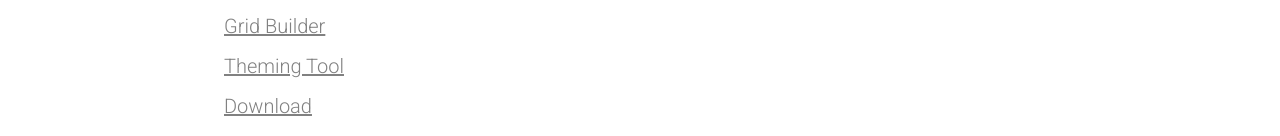
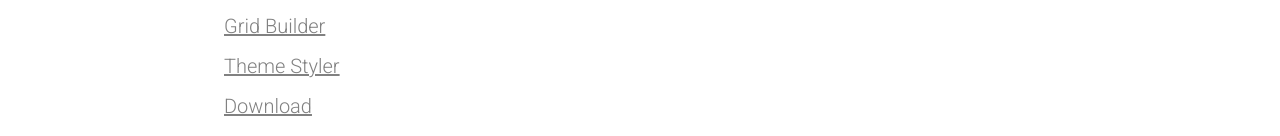
Before and after one commit to mui-toolkit/mui-toolkit, a React (Create React App) app: page /learn in a window 1280 px wide. Shown: the part 394-530 px from the top of the page. Built offline with nearby package versions, Linux system fonts and the light colour scheme; no server answers.

Commit message:
changed tool to styler

```diff
--- a/src/components/Learn.js
+++ b/src/components/Learn.js
@@ -58,12 +58,7 @@ export default function Learn() {
 						</Typography>
 						<br />
 						<Typography> CONTENTS</Typography>
-						<HashLink
-							smooth
-							to="#what-is-material-ui"
-							className={classes.contentLinks}
-							// href='https://material-ui.com/customization/theming/'
-						>
+						<HashLink smooth to="#what-is-material-ui" className={classes.contentLinks}>
 							What is Material-Ui?
 						</HashLink>
 						<br />
@@ -75,8 +70,8 @@ export default function Learn() {
 							Grid Builder
 						</HashLink>
 						<br />
-						<HashLink to="#theming-tool" className={classes.contentLinks}>
-							Theming Tool
+						<HashLink to="#theme-styler" className={classes.contentLinks}>
+							Theme Styler
 						</HashLink>
 						<br />
 						<HashLink smooth to="#download" className={classes.contentLinks}>
@@ -151,7 +146,7 @@ export default function Learn() {
 							<br />
 							The first is the{' '}
 							<Link href="/design">
-								<b>Theming Tool</b>
+								<b>Theme Styler</b>
 							</Link>, which allows you to customize your Material-UI theme without having to frequently
 							refer to documentation. The dynamic interface provides a step by step guide on the
 							parameters you can manipulate within the ThemeProvider. Once finished, you can download the
@@ -205,10 +200,10 @@ export default function Learn() {
 
 				<hr className={classes.hr} />
 
-				<Grid id="theming-tool" container direction="row" alignItems="center" className={classes.container}>
+				<Grid id="theme-styler" container direction="row" alignItems="center" className={classes.container}>
 					<Grid item className={classes.title} xs={6}>
 						<Typography variant="h3" align="left" gutterBottom>
-							Theming Tool
+							Theme Styler
 						</Typography>
 						<Typography style={{ fontSize: 20 }} gutterBottom>
 							Style your Material-UI Theme Provider
@@ -216,7 +211,7 @@ export default function Learn() {
 						<Typography variant="body1" align="left" className={classes.paragraph} gutterBottom>
 							Our{' '}
 							<Link href="design">
-								<b>Theming Tool</b>
+								<b>Theme Styler</b>
 							</Link>{' '}
 							allows you to style your ThemeProvider component with a dynamic and visual interface. No
 							need to look at the documentation — just select the colors and styles you want and download
@@ -243,7 +238,7 @@ export default function Learn() {
 						<Typography variant="body1" align="left" className={classes.paragraph} gutterBottom>
 							Once you've downloaded the file created by our{' '}
 							<Link href="/design">
-								<b>Theming Tool</b>
+								<b>Theme Styler</b>
 							</Link>
 							, open up the json file and copy the object into your createMuiTheme function. This will
 							generate a theme based on the custom object you provide!
@@ -277,7 +272,7 @@ export default function Learn() {
 						<Typography variant="body1" align="left" className={classes.paragraph} gutterBottom>
 							mymui allows logged in users to save their themes when using our{' '}
 							<Link href="/design">
-								<b>Theming Tool</b>
+								<b>Theme Styler</b>
 							</Link>. As a logged in user, your themes will be stored in a user{' '}
 							<Link href="/dashboard">
 								<b>dashboard</b>
```
